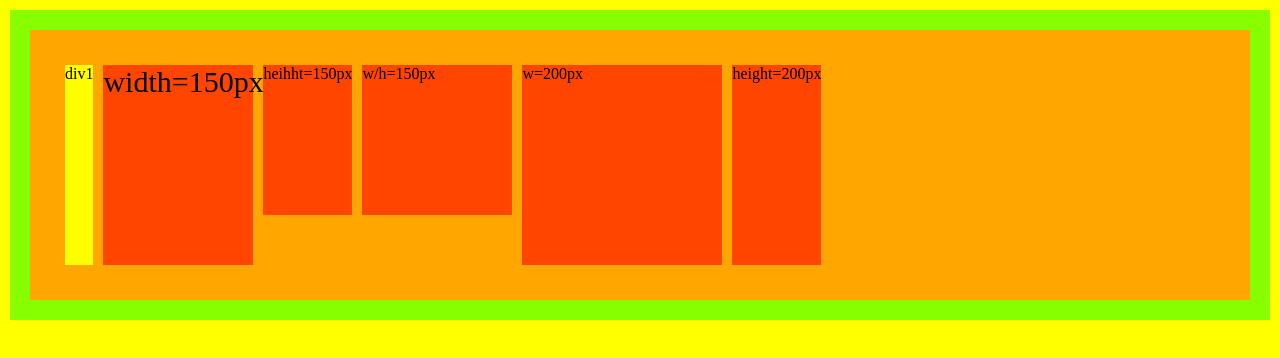
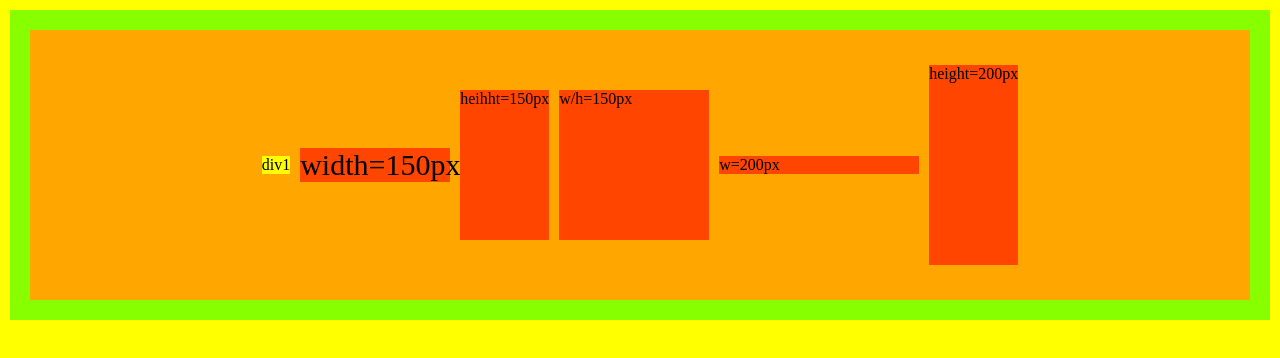
Before and after one commit to tansudasli/html-sandbox, a plain HTML site: page flex-core/index.html in a window 1280 px wide. Drawn offline with Linux system fonts and the light colour scheme.

Commit message:
justify-content: center;

```diff
--- a/flex-core/style.css
+++ b/flex-core/style.css
@@ -15,7 +15,9 @@ body {
     margin: 10px;
 
     display: flex;
-    flex-flow: row wrap; /*flex-direction flex-wrap*/
+    flex-flow: row wrap;     /*flex-direction flex-wrap*/
+    align-items: center;     /*cross axis*/
+    justify-content: center; /*main axis*/
 }
 
 .item-1 {
```
